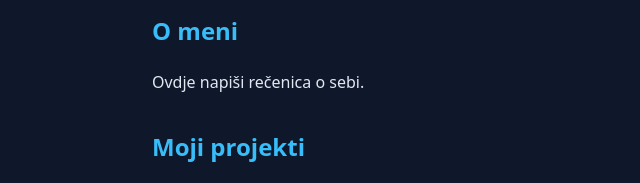
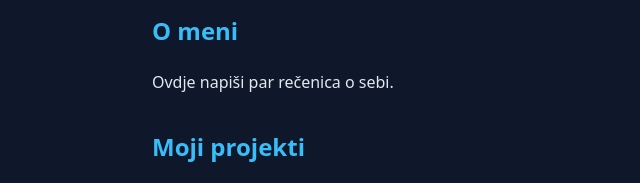
Before and after one commit to Ajdinoglu11/prva-stranica, a plain HTML site: page index.html in a window 1280 px wide. Shown: the part 237-420 px from the top of the page, 162-802 px from the left. Drawn offline with Linux system fonts and the light colour scheme.

Commit message:
promijenje o meni

```diff
--- a/index.html
+++ b/index.html
@@ -15,7 +15,7 @@
     <main>
       <section>
         <h2>O meni</h2>
-        <p>Ovdje napiši rečenica o sebi.</p>
+        <p>Ovdje napiši par rečenica o sebi.</p>
       </section>
 
       <section>
```
